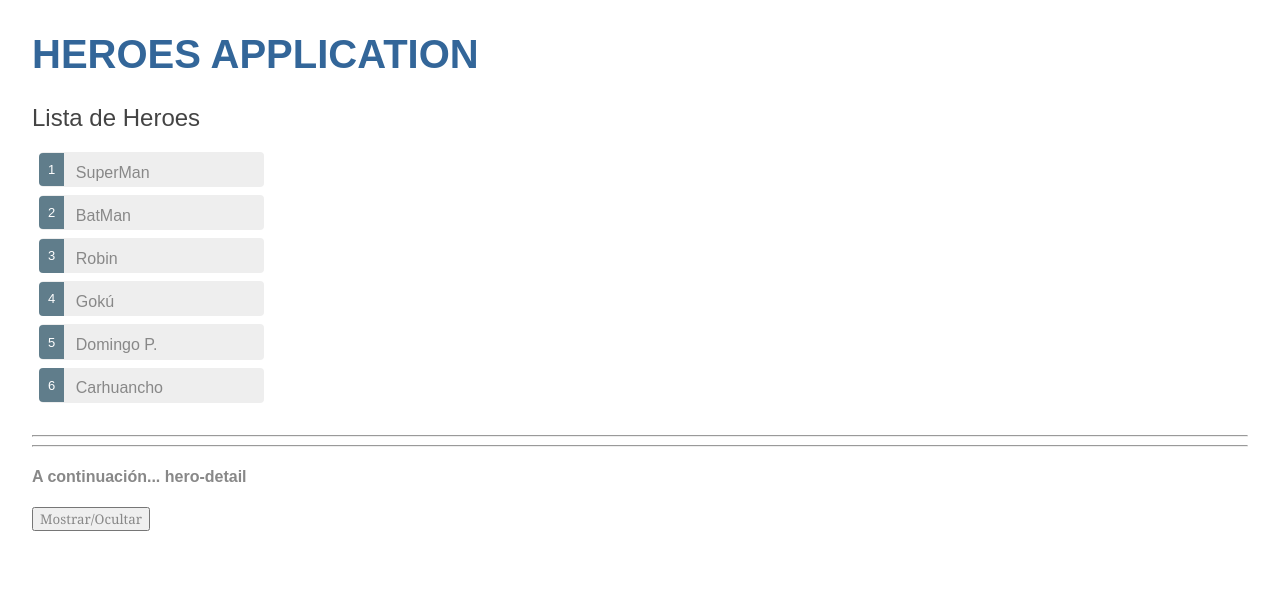
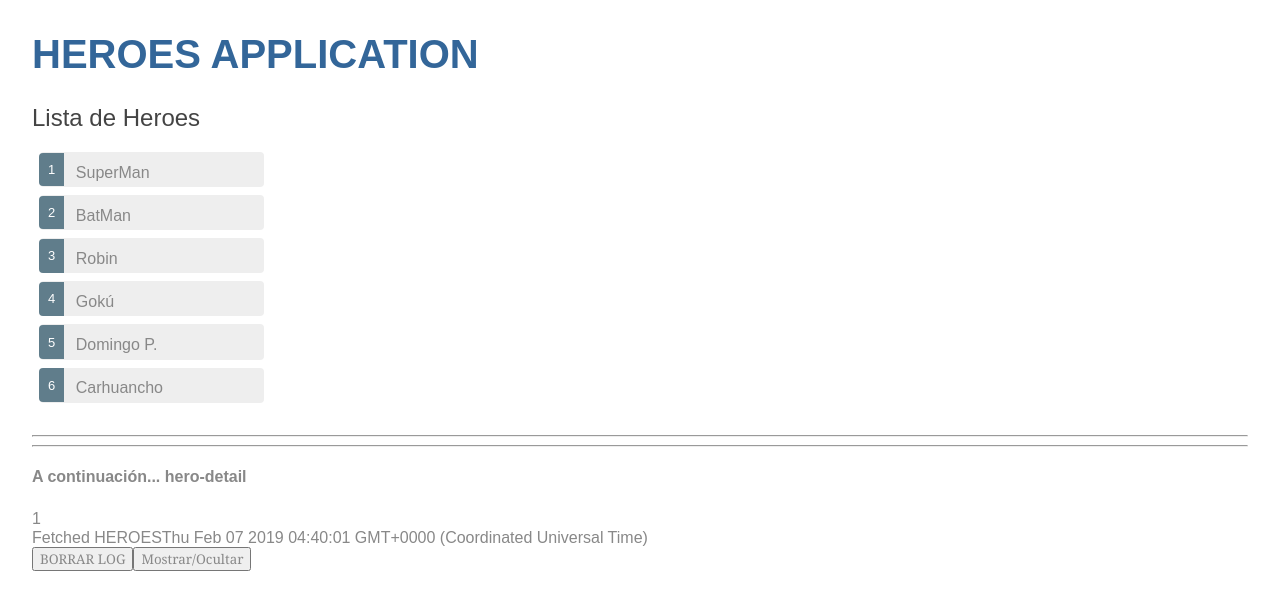
Before and after one commit to jorgegarba/proyectito, an Angular app: page /heroes in a window 1280 px wide. Shown: the top 610 px of the page. Built offline with nearby package versions, Linux system fonts and the light colour scheme.

Commit message:
Sistema de Enrutamiento
Se agregó el archivo de enrutamiento para controlar los componentes vía URL

```diff
--- /dev/null
+++ b/src/app/app-routing.module.ts
@@ -0,0 +1,22 @@
+import { NgModule } from '@angular/core';
+import { CommonModule } from '@angular/common';
+import { RouterModule, Routes } from '@angular/router';
+//importando el componente de HEROES
+import { HeroesComponent } from './components/heroes/heroes.component';
+
+const rutas:Routes = [
+  {
+    path:'heroes',
+    component: HeroesComponent
+  }
+];
+
+@NgModule({
+  declarations: [],
+  imports: [
+    CommonModule,
+    RouterModule.forRoot(rutas)
+  ],
+  exports: [RouterModule]
+})
+export class AppRoutingModule { }
--- a/src/app/app.component.html
+++ b/src/app/app.component.html
@@ -1,6 +1,10 @@
 <h1>{{title}}</h1>
 
 
-<app-heroes *ngIf = "switch === true"></app-heroes>
+<!-- <app-heroes *ngIf = "switch === true"></app-heroes> -->
+
+<router-outlet></router-outlet>
+
+<app-messages></app-messages>
 
 <button (click)="toogle()">Mostrar/Ocultar</button>
--- /dev/null
+++ b/src/app/components/messages/messages.component.html
@@ -0,0 +1,9 @@
+{{_sMessage.messages.length}}
+
+
+<div *ngFor = "let m of _sMessage.messages">
+  {{m}}
+</div>
+
+
+<button (click)="_sMessage.clear()">BORRAR LOG</button>
--- /dev/null
+++ b/src/app/components/messages/messages.component.ts
@@ -0,0 +1,17 @@
+import { Component, OnInit } from '@angular/core';
+import { MessageService } from '../../services/message.service';
+
+@Component({
+  selector: 'app-messages',
+  templateUrl: './messages.component.html',
+  styleUrls: ['./messages.component.css']
+})
+export class MessagesComponent implements OnInit {
+
+  constructor(private _sMessage:MessageService) { }
+
+  ngOnInit() {
+
+  }
+
+}
--- a/src/app/services/hero.service.ts
+++ b/src/app/services/hero.service.ts
@@ -1,13 +1,15 @@
 import { Injectable } from '@angular/core';
 import {Hero} from '../models/Hero';
 import { HEROES } from '../seeders/seederHeroes';
+import { MessageService } from './message.service';
+
 
 @Injectable({
   providedIn: 'root'
 })
 export class HeroService {
 
-  constructor() {
+  constructor(private _sMessage:MessageService) {
 
   }
 
@@ -16,6 +18,8 @@ export class HeroService {
     return new Promise((resolve,reject)=>{
 
       setTimeout(()=>{
+        let hora = new Date();
+        this._sMessage.add("Fetched HEROES" + hora);
         resolve(HEROES);
       },2000);
 
--- /dev/null
+++ b/src/app/services/message.service.ts
@@ -0,0 +1,23 @@
+import { Injectable } from '@angular/core';
+
+@Injectable({
+  providedIn: 'root'
+})
+export class MessageService {
+
+  messages:string[] = [];
+
+  constructor() {
+    console.log("Alguien ha consumido este servicio (MESSAGE)");
+
+  }
+
+  add(message:string):void{
+    this.messages.push(message);
+  }
+
+  clear(){
+    this.messages = [];
+  }
+
+}
```
Also changed, not shown: src/app/app.module.ts (+6 -2 lines), src/app/components/messages/messages.component.css (added), 1 other file (tests, documents, lock files or other folders).
